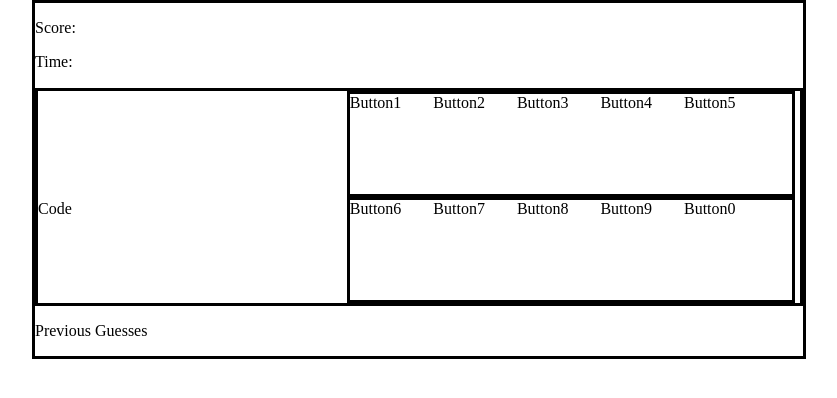
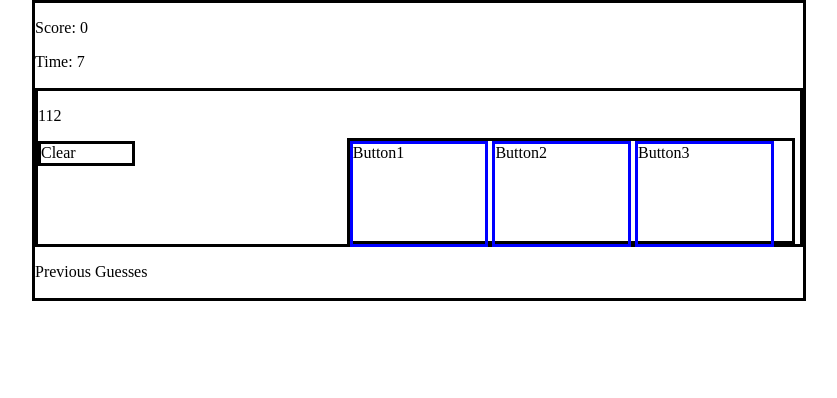
Before and after one commit to Christian-Wan/CodeBreaker, a plain HTML site: page index.html in a window 1280 px wide. Shown: the whole page, without its empty margins (221-1058 px from the left). Drawn offline with nearby package versions, Linux system fonts and the light colour scheme.

Commit message:
Add files via upload

```diff
--- a/index.css
+++ b/index.css
@@ -21,9 +21,9 @@ span {
     border-color: blue;
 }
 .button {
-    width: 18%;
+    width: 30%;
     height: 100%;
-    aspect-ratio: 1/1;
+    border-style: solid;
     margin:0%
 }
 #containButton {
--- a/index.html
+++ b/index.html
@@ -6,36 +6,25 @@
         <link rel="stylesheet" href="index.css">
         <title>Code Breaker!</title>
     </head>
-    <body>
+    <body onload="startRound()">
         <div id="container">
             <p id="score">Score:</p>
             <p id="clock">Time:</p>
-            <p id="currentGuess"></p>
             <div id="safe">
                 <span id="takeSpace">
-                    Code
-                    <!--
-                    Empty span to space buttons
-                    -->
+                    <p id="currentGuess"></p>
+                    <div class = "button" onclick="clearCurrentGuess()">Clear</div>
+
                 </span>
                 <span id="containButton">
                     <div class="containButtons">
-                        <span class="button">Button1</span>
-                        <span class="button">Button2</span>
-                        <span class="button">Button3</span>
-                        <span class="button">Button4</span>
-                        <span class="button">Button5</span>
-                    </div>
-                    <div class="containButtons">
-                        <span class="button">Button6</span>
-                        <span class="button">Button7</span>
-                        <span class="button">Button8</span>
-                        <span class="button">Button9</span>
-                        <span class="button">Button0</span>
+                        <span class="button" onclick="addGuess(1)">Button1</span>
+                        <span class="button" onclick="addGuess(2)">Button2</span>
+                        <span class="button" onclick="addGuess(3)">Button3</span>
                     </div>
                 </span>
             </div>
-            <p>Previous Guesses</p>
+            <p id="previousGuesses">Previous Guesses</p>
         </div>
         <script src="index.js"></script>
     </body>
--- a/index.js
+++ b/index.js
@@ -0,0 +1,76 @@
+var code = "";
+var guess = "";
+var time = 0;
+var score = 0;
+var scoreEl = document.getElementById("score");
+var timeEl = document.getElementById("clock");
+var guessEl = document.getElementById("currentGuess");
+var previousGuessesEl = document.getElementById("previousGuesses");
+var number = 0;
+
+function startRound() {
+    time = 7;
+    randomCode();
+    updateHTML();
+}
+
+function randomCode() {
+    code = "";
+    for (var i = 0; i < 3; i++) {
+        number = Math.floor(Math.random() * 3) + 1;
+        code += number.toString();
+    }
+    guessEl.innerHTML = code;
+}
+
+function addGuess(value) {
+    guess += value.toString();
+    guessEl.innerHTML = guess;
+    if (guess.length == 3) {
+        checkAnswer();
+        guessEl.innerHTML = ""
+    }
+}
+
+function checkAnswer() {
+    if (guess === code) {
+        score += time;
+        time = 7;
+        previousGuesses = [];
+        clearGuesses();
+        startRound()
+    }
+    else {
+        time--;
+        if (guess.localeCompare(code) == -1) {
+            addToGuesses("higher");
+        }
+        else {
+            addToGuesses("lower");
+        }
+        if (time == 0) {
+            score = 0;
+            clearGuesses();
+            startRound();
+        }
+    }
+    guess = "";
+}
+
+function addToGuesses(highOrLow) {
+    previousGuessesEl.innerHTML += "\n" + guess + " (" + highOrLow + ")";
+}
+
+function clearGuesses() {
+    previousGuessesEl.innerHTML = "Previous Guesses: "
+}
+
+function clearCurrentGuess() {
+    guess = "";
+    guessEl.innerHTML = ""
+}
+
+function updateHTML() {
+    timeEl.innerHTML = "Time: " + time;
+    scoreEl.innerHTML = "Score: " + score;
+}
```
